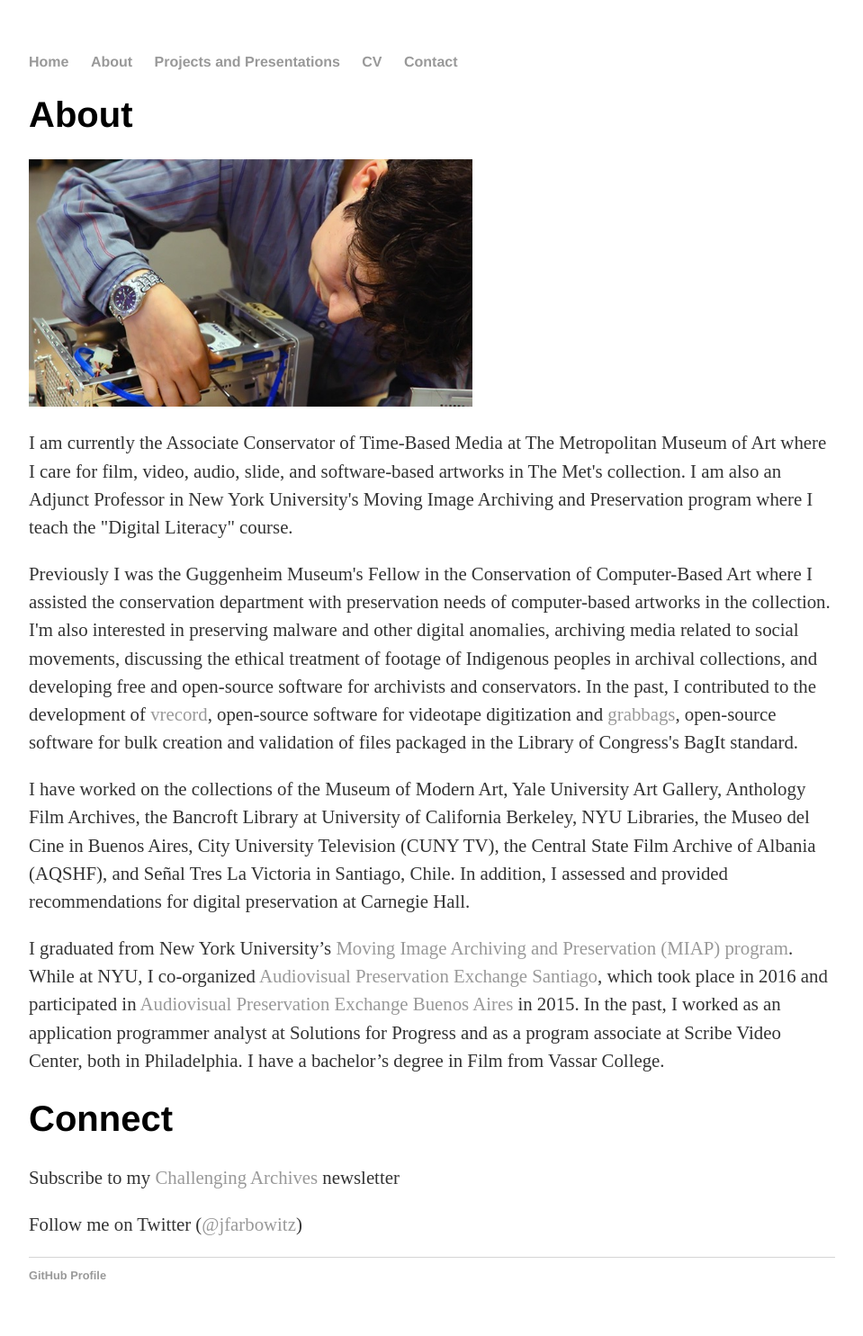
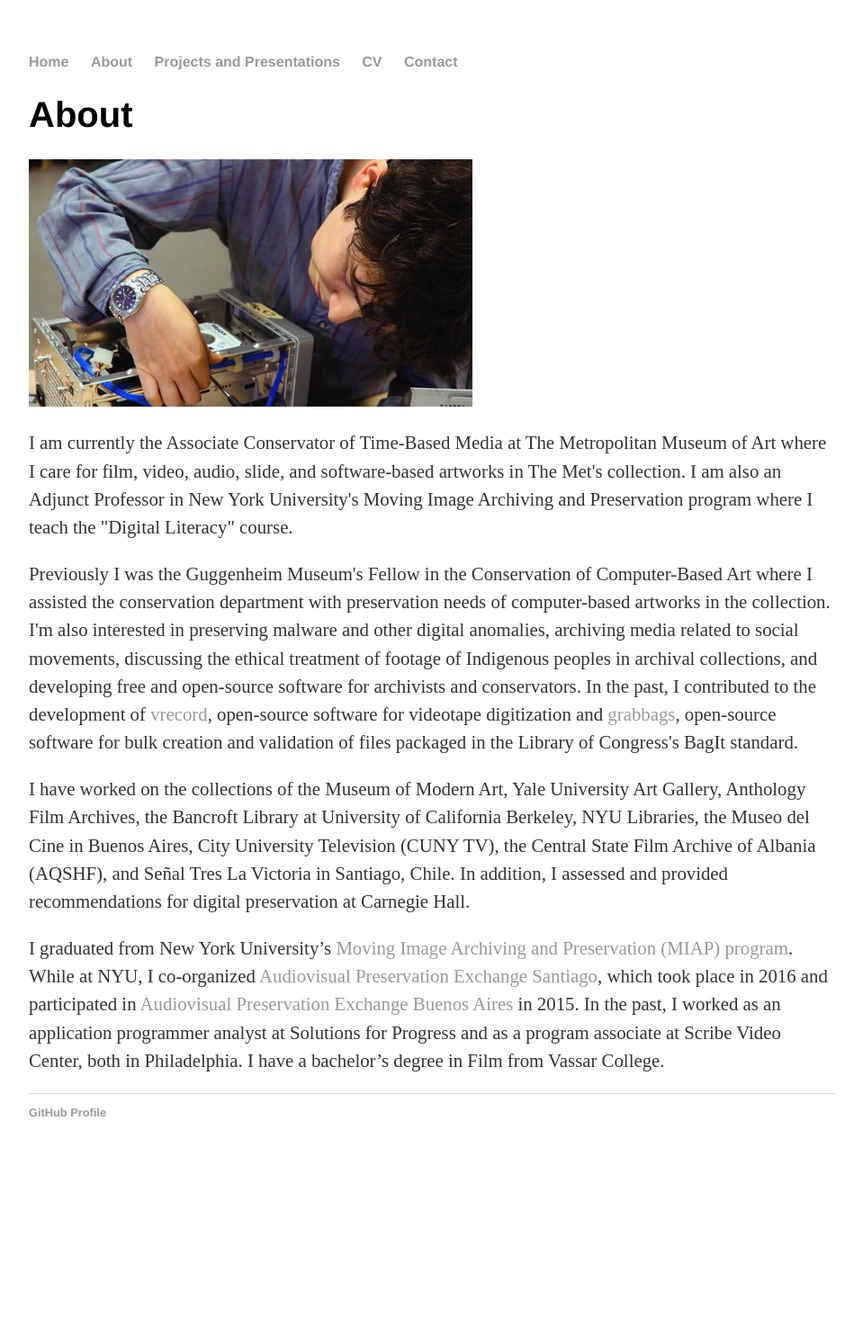
Before and after one commit to jfarbowitz/jfarbowitz.github.io, a Jekyll site: the page built from about/index.html, in a window 1280 px wide. Shown: the whole page at 90% size, without its empty margins (160-1119 px from the left). Built offline with Jekyll 4.4.1, drawn with Linux system fonts in a browser that asks for light colours; after the commit the page ends 1304 px from its top, so only the background shows below that.

Commit message:
Update index.html
commented out connect section since its out of date

```diff
--- a/about/index.html
+++ b/about/index.html
@@ -11,8 +11,8 @@ title: About Jonathan Farbowitz
 	<p>I have worked on the collections of the Museum of Modern Art, Yale University Art Gallery, Anthology Film Archives, the Bancroft Library at University of California Berkeley, NYU Libraries, the Museo del Cine in Buenos Aires, City University Television (CUNY TV), the Central State Film Archive of Albania (AQSHF), and Señal Tres La Victoria in Santiago, Chile. In addition, I assessed and provided recommendations for digital preservation at Carnegie Hall.</p>
 
 		<p>I graduated from New York University’s <a href="https://tisch.nyu.edu/cinema-studies/courses/ma-in-moving-image-archiving-and-preservation" target="new">Moving Image Archiving and Preservation (MIAP) program</a>. While at NYU, I co-organized <a href="https://apexsantiago.wordpress.com/" target="new">Audiovisual Preservation Exchange Santiago</a>, which took place in 2016 and participated in <a href="https://apexbuenosaires.wordpress.com/" target="new">Audiovisual Preservation Exchange Buenos Aires</a> in 2015. In the past, I worked as an application programmer analyst at Solutions for Progress and as a program associate at Scribe Video Center, both in Philadelphia. I have a bachelor’s degree in Film from Vassar College.</p>	</div>
-	<div class="connect">
+	<!-- <div class="connect">
 		<h1>Connect</h1>
 	<p>Subscribe to my <a href="https://tinyletter.com/challengingarchives" target="new">Challenging Archives</a> newsletter</p>
 	<p>Follow me on Twitter (<a href="https://twitter.com/jfarbowitz" target="new">@jfarbowitz</a>)</p>
-	</div>
+	</div> -->
```
